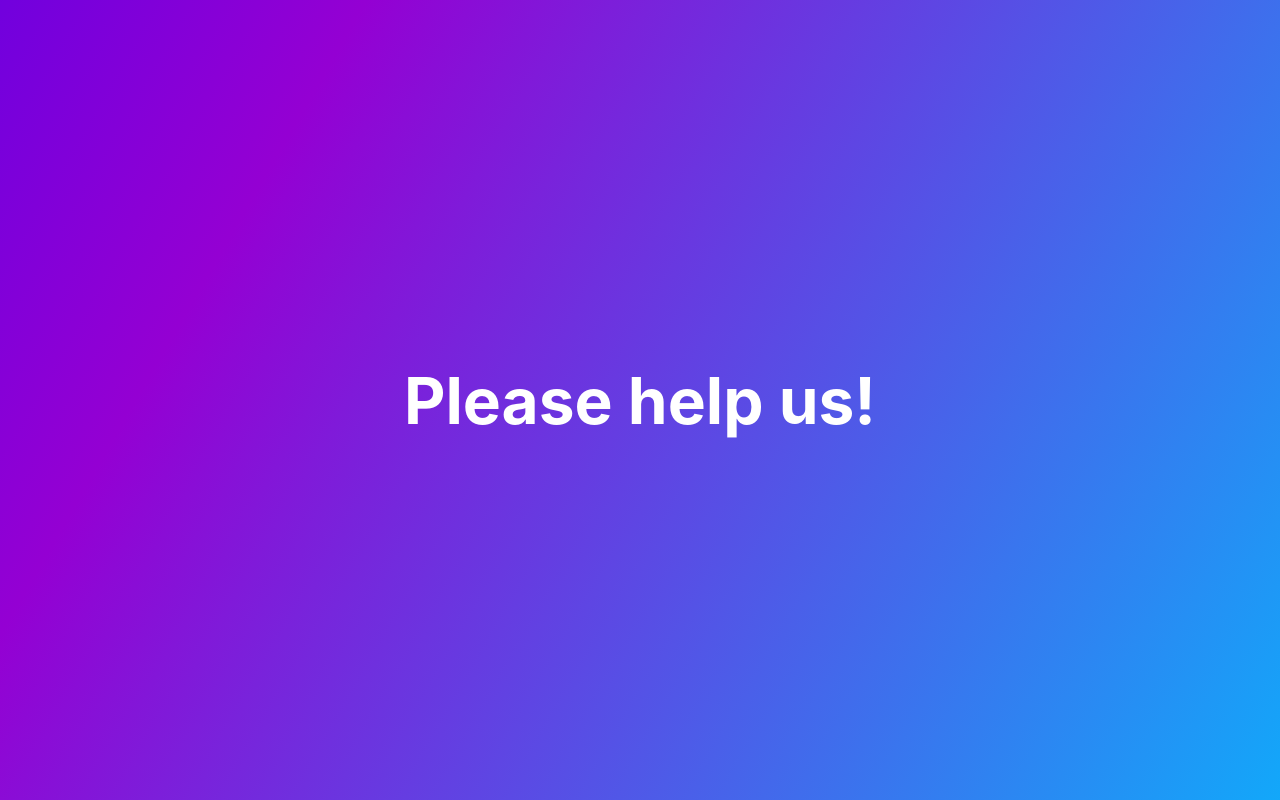
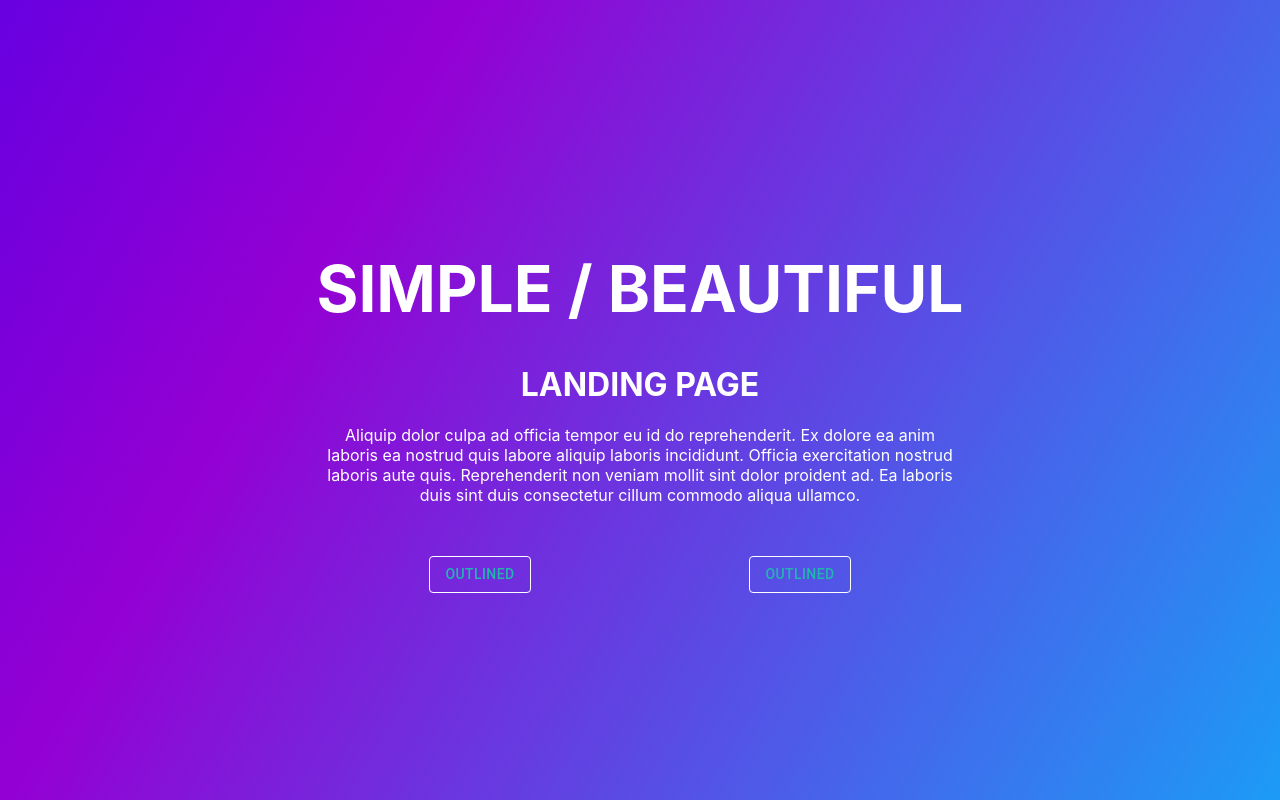
Before and after one commit to NaveenDanj/put-in-shelter, a React (Create React App) app: page / in a window 1280 px wide. Built offline with nearby package versions, Linux system fonts and the light colour scheme.

Commit message:
completed header content component

```diff
--- a/src/Components/Home/HeaderContent.js
+++ b/src/Components/Home/HeaderContent.js
@@ -1,8 +1,24 @@
 import React from 'react'
+import Button from '@mui/material/Button';
 
 function HeaderContent() {
   return (
-    <h1 style={styles.headerText}>Please help us!</h1>
+      <>
+        <h1 style={styles.headerText}>SIMPLE / BEAUTIFUL</h1>
+        <h2 style={styles.subtitle }>LANDING PAGE</h2>
+
+        <div style={styles.content}>
+            <p style={{ marginTop : -5 ,}}>Aliquip dolor culpa ad officia tempor eu id do reprehenderit. Ex dolore ea anim laboris ea nostrud quis labore aliquip laboris incididunt. Officia exercitation nostrud laboris aute quis. Reprehenderit non veniam mollit sint dolor proident ad. Ea laboris duis sint duis consectetur cillum commodo aliqua ullamco.</p><br/>
+
+            <div style={{ width : '100%' , textAlign : 'center' , display : 'flex' , justifyContent : 'space-around' , alignItems : 'center' , marginTop : 15}}>
+                <Button style={{ color: "#21b6ae", border : '1px solid white' }}  variant="outlined">Outlined</Button>
+                <Button style={{ color: "#21b6ae", border : '1px solid white' }} variant="outlined">Outlined</Button>
+            </div>
+
+        </div>
+
+
+      </>
   )
 }
 
@@ -10,8 +26,25 @@ function HeaderContent() {
 const styles = {
 
     headerText : {
+        color : 'white',
         fontSize: '4em',
+        textAlign: 'center',
+    },
+
+    subtitle : {
+        color : 'white',
+        fontSize: '2em',
+        textAlign: 'center',
+        marginTop : -5
+    },
+
+    content : {
+        color : 'white',
+        justifyContent: 'center',
+        width : '50%',
+        textAlign: 'center',
     }
+
 
 }
 
```
